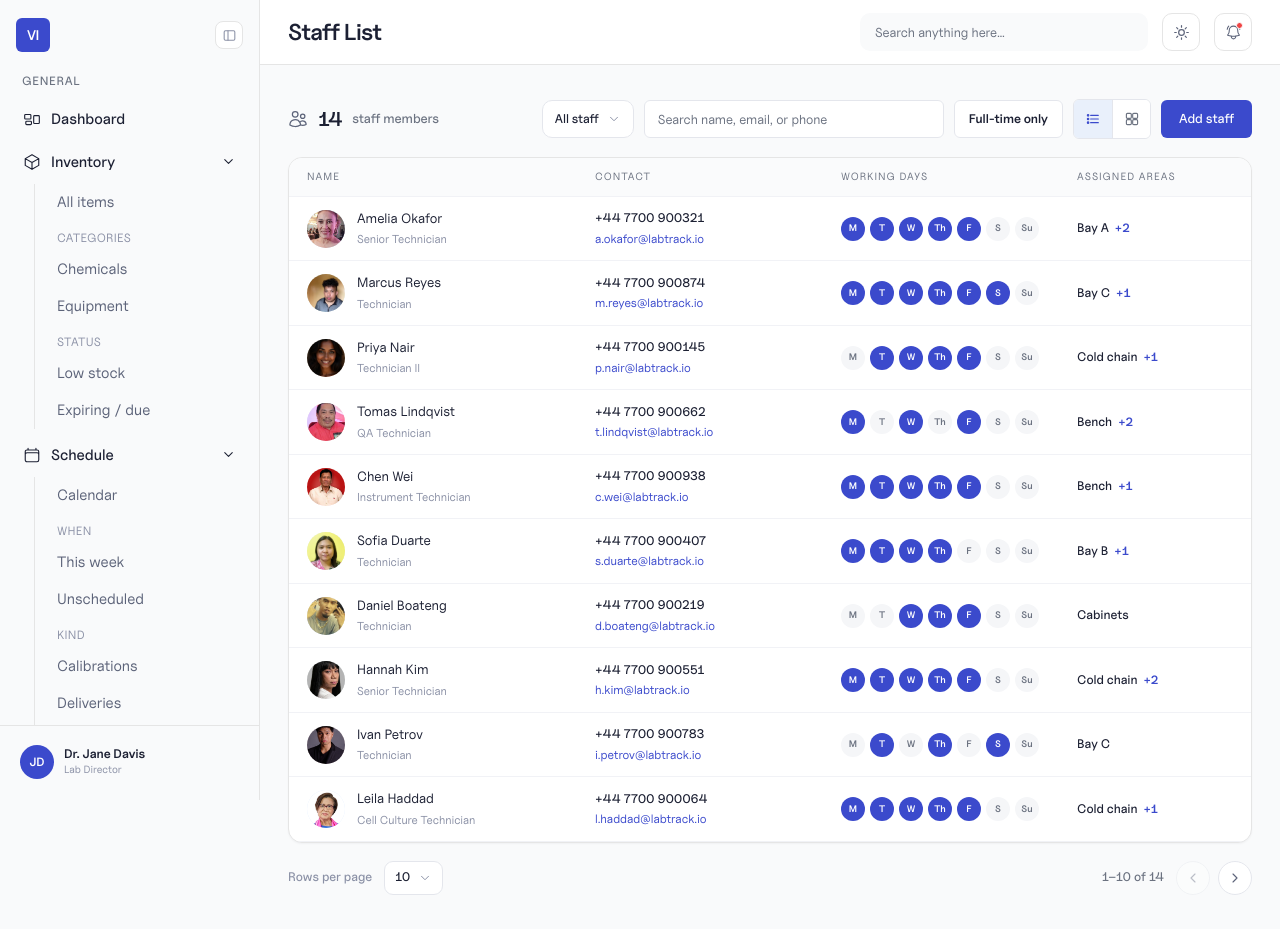
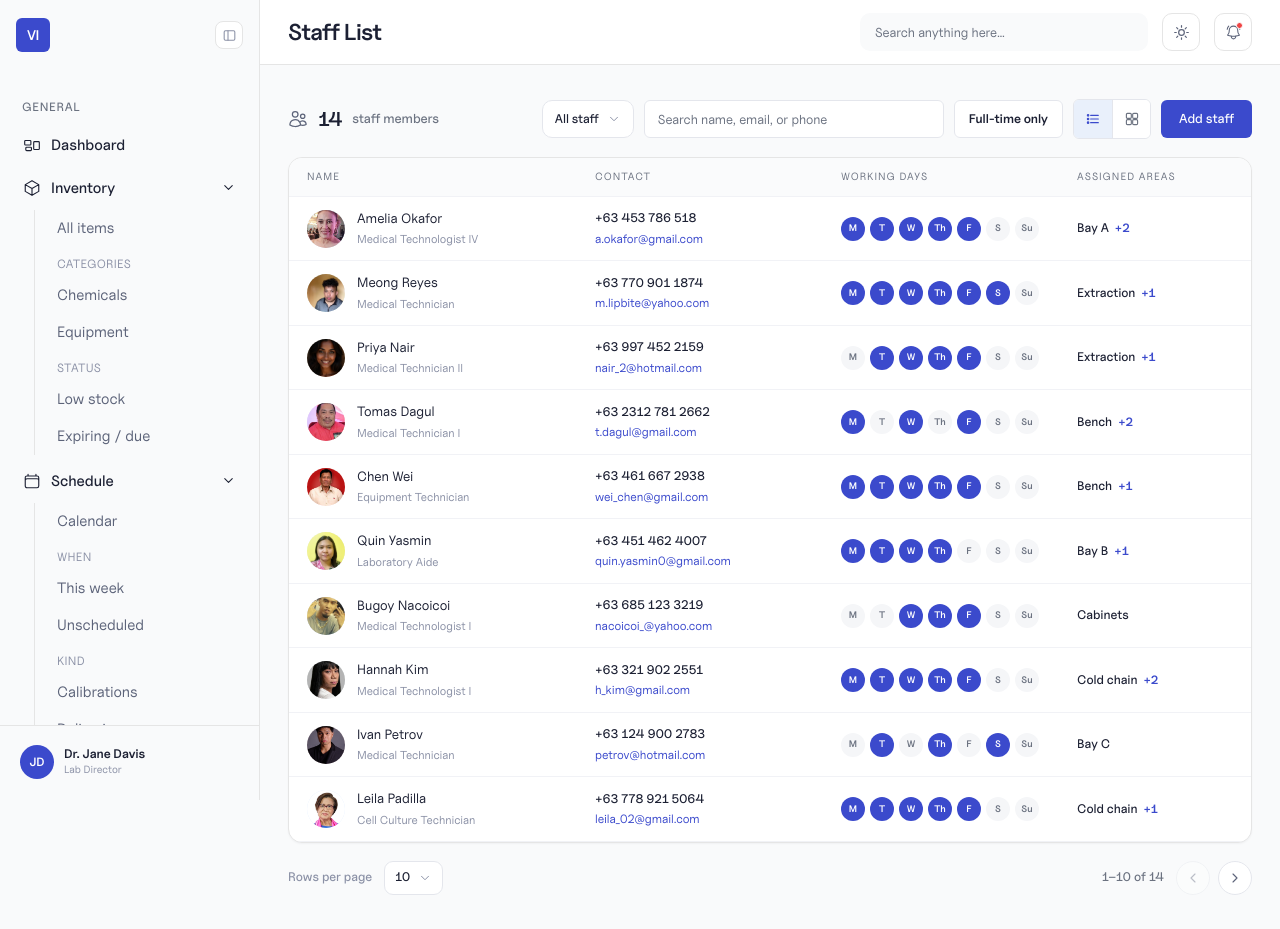
Before and after one commit to dev-jasp/vpdrl-inventory-system, a Next.js app: page /staff in a window 1280 px wide. Shown: the top 929 px of the page. Built offline with nearby package versions, Linux system fonts and the light colour scheme; a web font is replaced by a local one.

Commit message:
refactor: stock distribution color accent and staff info

```diff
--- a/components/layout/Sidebar.tsx
+++ b/components/layout/Sidebar.tsx
@@ -55,7 +55,7 @@ export function Sidebar() {
       <nav
         aria-label="Main"
         className={cx(
-          "flex min-h-0 flex-1 flex-col gap-[18px] overflow-auto pb-3",
+          "flex min-h-0 lg:pt-6.5 flex-1 flex-col gap-[18px] overflow-auto pb-3",
           rail ? "px-[10px]" : "px-3",
         )}
       >
--- a/data/staff.ts
+++ b/data/staff.ts
@@ -16,9 +16,9 @@ export const STAFF: Staff[] = [
   {
     id: "S-01",
     name: "Amelia Okafor",
-    role: "Senior Technician",
-    phone: "+44 7700 900321",
-    email: "a.okafor@labtrack.io",
+    role: "Medical Technologist IV",
+    phone: "+63 453 786 518",
+    email: "a.okafor@gmail.com",
     days: "1111100",
     employment: "Full-time",
     group: "tech",
@@ -27,34 +27,34 @@ export const STAFF: Staff[] = [
   },
   {
     id: "S-02",
-    name: "Marcus Reyes",
-    role: "Technician",
-    phone: "+44 7700 900874",
-    email: "m.reyes@labtrack.io",
+    name: "Meong Reyes",
+    role: "Medical Technician",
+    phone: "+63 770 901 1874",
+    email: "m.lipbite@yahoo.com",
     days: "1111110",
     employment: "Full-time",
     group: "tech",
-    areas: ["Bay C", "Cabinets"],
+    areas: ["Extraction", "Cabinets"],
     photo: "/staff/marcus-reyes.jpg",
   },
   {
     id: "S-03",
     name: "Priya Nair",
-    role: "Technician II",
-    phone: "+44 7700 900145",
-    email: "p.nair@labtrack.io",
+    role: "Medical Technician II",
+    phone: "+63 997 452 2159",
+    email: "nair_2@hotmail.com",
     days: "0111100",
     employment: "Full-time",
     group: "tech",
-    areas: ["Cold chain", "Bench"],
+    areas: ["Extraction", "Bench"],
     photo: "/staff/Priya-Nair.png",
   },
   {
     id: "S-04",
-    name: "Tomas Lindqvist",
-    role: "QA Technician",
-    phone: "+44 7700 900662",
-    email: "t.lindqvist@labtrack.io",
+    name: "Tomas Dagul",
+    role: "Medical Technician I",
+    phone: "+63 2312 781 2662",
+    email: "t.dagul@gmail.com",
     days: "1010100",
     employment: "Part-time",
     group: "tech",
@@ -64,9 +64,9 @@ export const STAFF: Staff[] = [
   {
     id: "S-05",
     name: "Chen Wei",
-    role: "Instrument Technician",
-    phone: "+44 7700 900938",
-    email: "c.wei@labtrack.io",
+    role: "Equipment Technician",
+    phone: "+63 461 667 2938",
+    email: "wei_chen@gmail.com",
     days: "1111100",
     employment: "Full-time",
     group: "tech",
@@ -75,10 +75,10 @@ export const STAFF: Staff[] = [
   },
   {
     id: "S-06",
-    name: "Sofia Duarte",
-    role: "Technician",
-    phone: "+44 7700 900407",
-    email: "s.duarte@labtrack.io",
+    name: "Quin Yasmin",
+    role: "Laboratory Aide",
+    phone: "+63 451 462 4007",
+    email: "quin.yasmin0@gmail.com",
     days: "1111000",
     employment: "Full-time",
     group: "tech",
@@ -87,10 +87,10 @@ export const STAFF: Staff[] = [
   },
   {
     id: "S-07",
-    name: "Daniel Boateng",
-    role: "Technician",
-    phone: "+44 7700 900219",
-    email: "d.boateng@labtrack.io",
+    name: "Bugoy Nacoicoi",
+    role: "Medical Technologist I",
+    phone: "+63 685 123 3219",
+    email: "nacoicoi_@yahoo.com",
     days: "0011100",
     employment: "Part-time",
     group: "tech",
@@ -100,9 +100,9 @@ export const STAFF: Staff[] = [
   {
     id: "S-08",
     name: "Hannah Kim",
-    role: "Senior Technician",
-    phone: "+44 7700 900551",
-    email: "h.kim@labtrack.io",
+    role: "Medical Technologist I",
+    phone: "+63 321 902 2551",
+    email: "h_kim@gmail.com",
     days: "1111100",
     employment: "Full-time",
     group: "tech",
@@ -112,9 +112,9 @@ export const STAFF: Staff[] = [
   {
     id: "S-09",
     name: "Ivan Petrov",
-    role: "Technician",
-    phone: "+44 7700 900783",
-    email: "i.petrov@labtrack.io",
+    role: "Medical Technician",
+    phone: "+63 124 900 2783",
+    email: "petrov@hotmail.com",
     days: "0101010",
     employment: "Part-time",
     group: "tech",
@@ -123,10 +123,10 @@ export const STAFF: Staff[] = [
   },
   {
     id: "S-10",
-    name: "Leila Haddad",
+    name: "Leila Padilla",
     role: "Cell Culture Technician",
-    phone: "+44 7700 900064",
-    email: "l.haddad@labtrack.io",
+    phone: "+63 778 921 5064",
+    email: "leila_02@gmail.com",
     days: "1111100",
     employment: "Full-time",
     group: "tech",
@@ -136,31 +136,31 @@ export const STAFF: Staff[] = [
   {
     id: "S-11",
     name: "Grace Mbeki",
-    role: "Stores Coordinator",
-    phone: "+44 7700 900312",
-    email: "g.mbeki@labtrack.io",
+    role: "Receptionist",
+    phone: "+63 032 900 3412",
+    email: "mbeki@gmail.com",
     days: "1111100",
     employment: "Full-time",
     group: "support",
-    areas: ["Bay C", "Cabinets", "Bay B"],
+    areas: ["Reception", "Cabinets", "Bay B"],
   },
   {
     id: "S-12",
     name: "Oliver Shaw",
     role: "Receiving Clerk",
-    phone: "+44 7700 900490",
-    email: "o.shaw@labtrack.io",
+    phone: "+63 760 0923 490",
+    email: "o.shaw@gmail.com",
     days: "1010100",
     employment: "Part-time",
     group: "support",
-    areas: ["Bay C"],
+    areas: ["Reception"],
   },
   {
     id: "S-13",
     name: "Yuki Tanaka",
-    role: "Lab Assistant",
-    phone: "+44 7700 900726",
-    email: "y.tanaka@labtrack.io",
+    role: "Laboratory Assistant",
+    phone: "+63 770 900 0726",
+    email: "tanaka_yuki@yahoo.com",
     days: "1111110",
     employment: "Full-time",
     group: "support",
@@ -169,9 +169,9 @@ export const STAFF: Staff[] = [
   {
     id: "S-14",
     name: "Fatima Zahra",
-    role: "Safety Officer",
-    phone: "+44 7700 900858",
-    email: "f.zahra@labtrack.io",
+    role: "Laboratory Aide",
+    phone: "+63 770 900 7858",
+    email: "fzahra@gmail.com",
     days: "1111100",
     employment: "Full-time",
     group: "support",
--- a/lib/inventory/palette.ts
+++ b/lib/inventory/palette.ts
@@ -9,7 +9,7 @@ import type { LotStatusKind } from "./lots";
  */
 export const CATEGORY_COLORS: Record<Category, string> = {
   Reagent: "#3b82f6",
-  Solvent: "#22c55e",
+  Solvent: "#10b981",
   Consumable: "#f59e0b",
   Equipment: "#8b5cf6",
   Standard: "#94a3b8",
```
